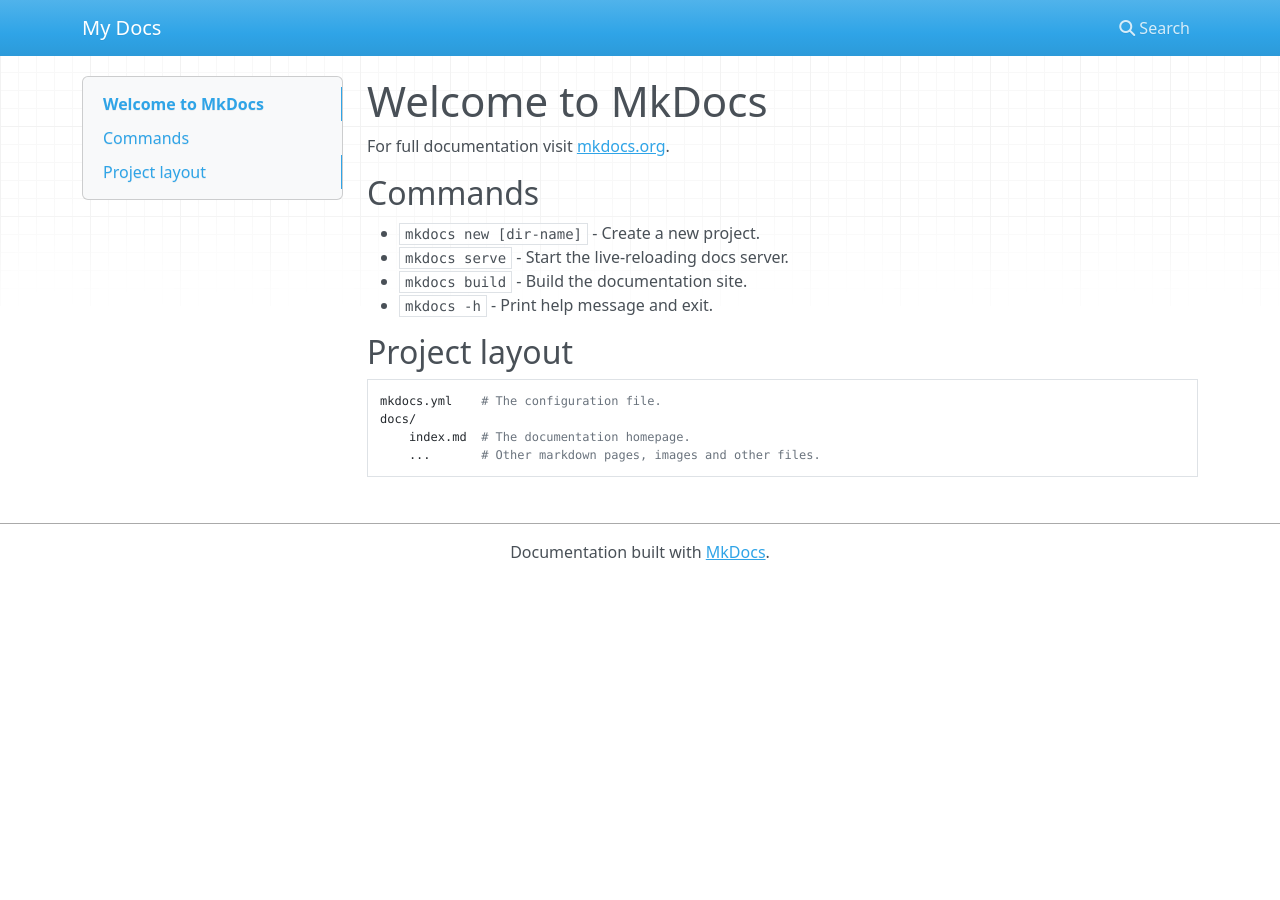
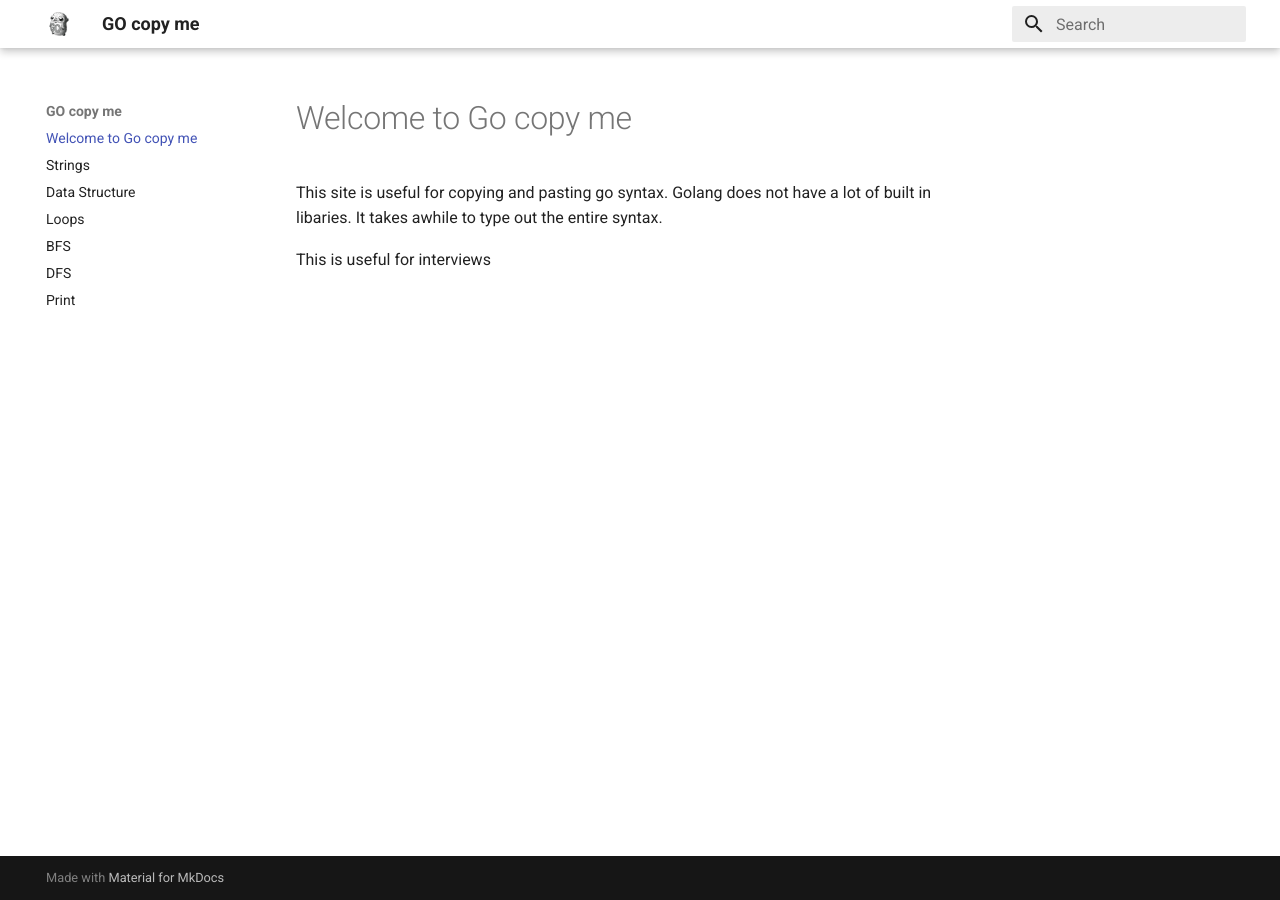
Before and after one commit to stashedUp/go-copy-paste, an MkDocs documentation site: the page built from docs/index.md, in a window 1280 px wide. Built offline with MkDocs 1.6.1 and Material for MkDocs 9.7.7, drawn with Linux system fonts in a browser that asks for light colours; nearby versions of some CDN libraries.

Commit message:
added code

````diff
--- /dev/null
+++ b/docs/Loops.md
@@ -0,0 +1,8 @@
+# Loops
+
+## For loops with i
+```go
+for i := 0; i < 5; i++ {
+
+ }
+```
--- a/docs/index.md
+++ b/docs/index.md
@@ -1,17 +1,6 @@
-# Welcome to MkDocs
+# Welcome to Go copy me
 
-For full documentation visit [mkdocs.org](https://www.mkdocs.org).
+This site is useful for copying and pasting go syntax.
+Golang does not have a lot of built in libaries. It takes awhile to type out the entire syntax.
 
-## Commands
-
-* `mkdocs new [dir-name]` - Create a new project.
-* `mkdocs serve` - Start the live-reloading docs server.
-* `mkdocs build` - Build the documentation site.
-* `mkdocs -h` - Print help message and exit.
-
-## Project layout
-
-    mkdocs.yml    # The configuration file.
-    docs/
-        index.md  # The documentation homepage.
-        ...       # Other markdown pages, images and other files.
+This is useful for interviews
--- a/mkdocs.yml
+++ b/mkdocs.yml
@@ -1 +1,16 @@
-site_name: My Docs
+site_name: GO copy me
+theme:
+    name: material
+    palette:
+        primary: white
+    favicon: static/logo.png
+    logo: static/logo.png
+
+nav:
+    - index.md
+    - Strings.md
+    - DataStructure.md
+    - Loops.md
+    - BFS.md
+    - DFS.md
+    - Print.md
````
Also changed, not shown: README.md (deleted, +0 -1 lines), docs/BFS.md (added, +37 -0 lines), docs/DFS.md (added, +31 -0 lines), docs/DataStructure.md (added, +25 -0 lines), docs/Strings.md (added, +46 -0 lines), docs/Print.md (added), docs/static/copy.jpeg (added), docs/static/logo.png (added), 1 other file.
